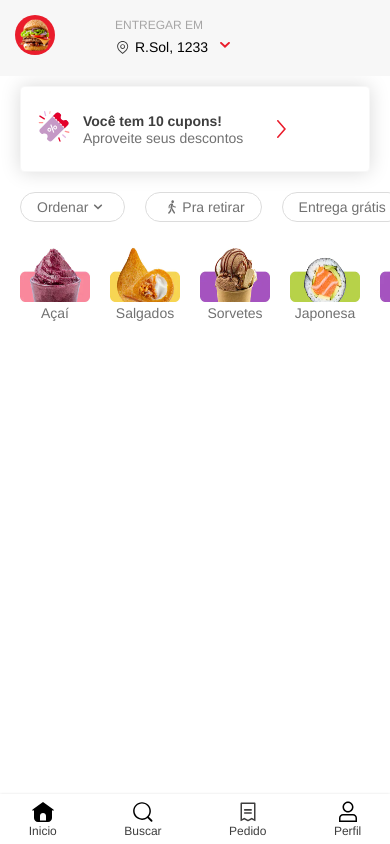
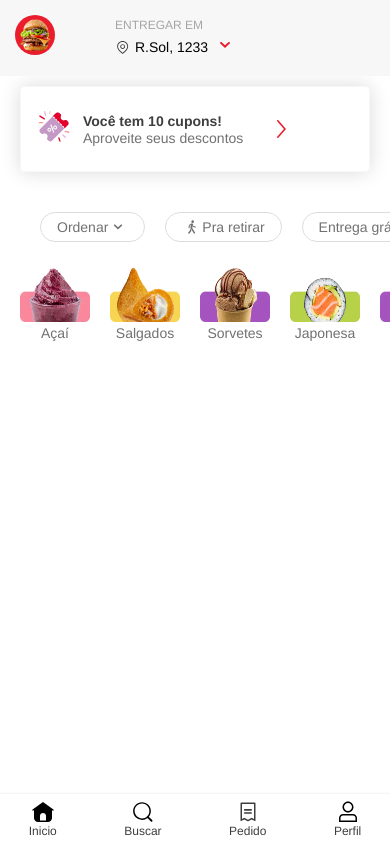
Before and after one commit to GiovannaValadao/Clone-Ifood, a React (Create React App) app: page / in a window 390 px wide. Built offline with nearby package versions, Linux system fonts and the light colour scheme; a web font is replaced by a local one.

Commit message:
fix in marginn

```diff
--- a/src/components/filter/filter.css
+++ b/src/components/filter/filter.css
@@ -36,7 +36,6 @@
     list-style: none;
     overflow-x: scroll;
     padding: 20px;
-    margin: -20px -20px 0;
     height: 30px;
     white-space: nowrap;
   }
```
